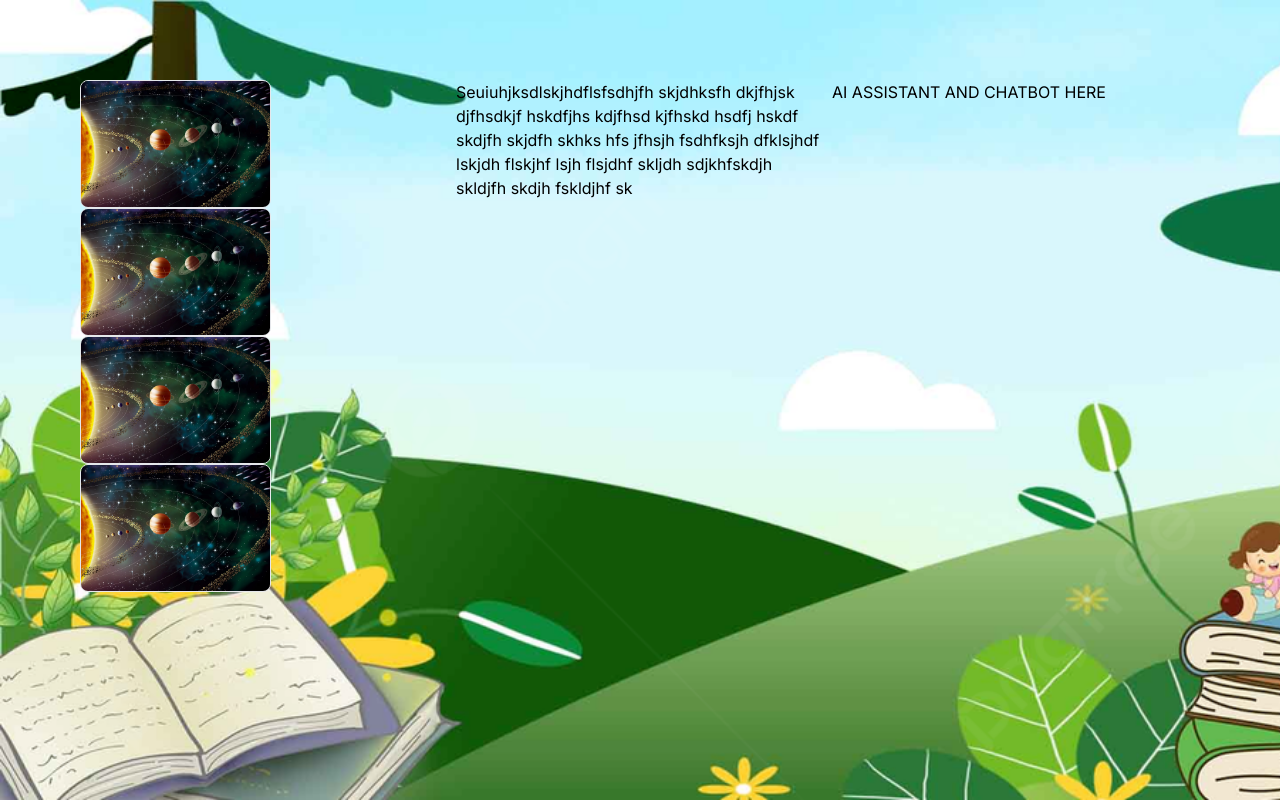
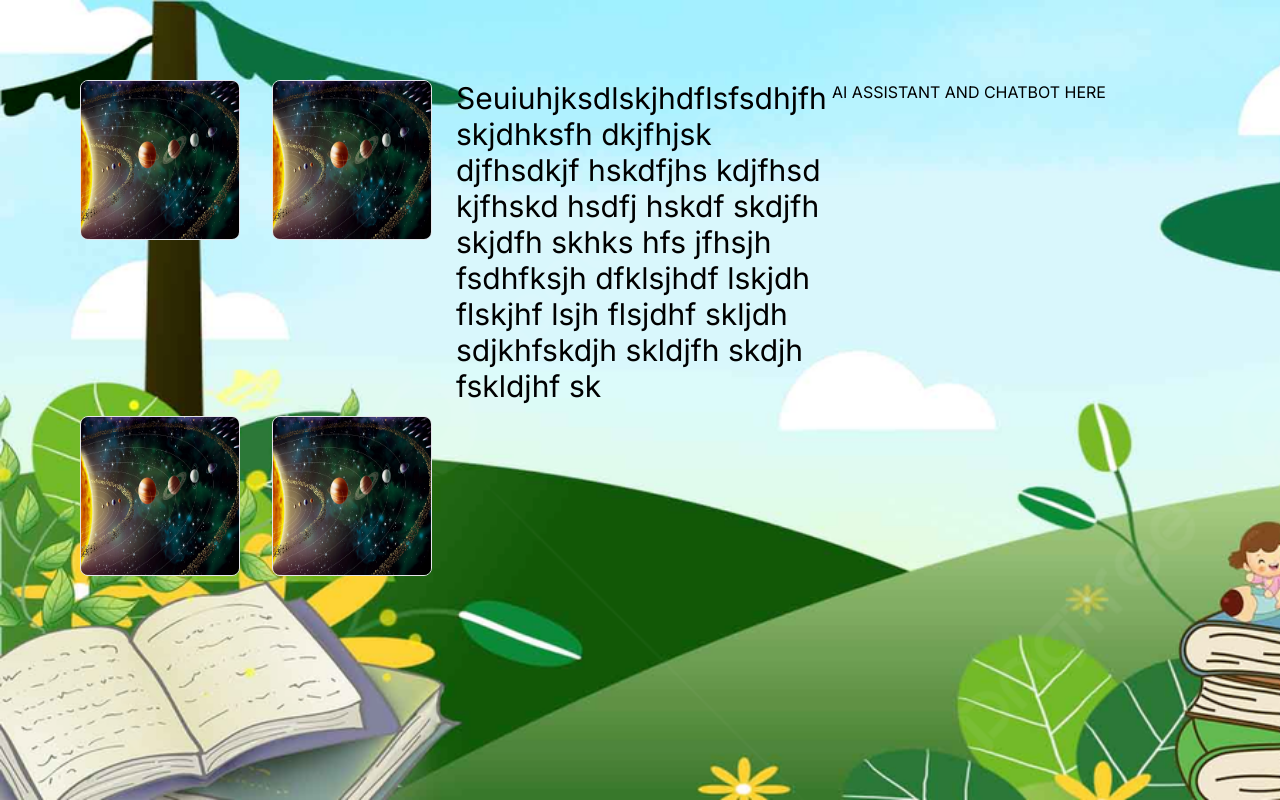
Before and after one commit to Tadi-san/Project-SAGE, a Next.js app in the folder sage/: page /details in a window 1280 px wide. Built offline with nearby package versions, Linux system fonts and the light colour scheme.

Commit message:
Adding updates

```diff
--- a/sage/src/app/details/page.tsx
+++ b/sage/src/app/details/page.tsx
@@ -4,30 +4,38 @@ import React from "react";
 function Details() {
   return (
     <div className="grid grid-cols-3 gap-2 h-screen bg-[url('/background.jpg')] bg-cover p-20">
-      <div className="gird grid-cols-2 gap-2">
+      <div className="flex flex-wrap gap-8">
+        <div>
           <img
             src="/img1.jpg"
             alt=""
-          className="h-32 border object-fit rounded-lg"
+            className="w-40 h-40 border rounded-lg bg-cover"
           />
+        </div>
+        <div>
           <img
             src="/img1.jpg"
             alt=""
-          className="h-32 border object-fit rounded-lg"
+            className="w-40 h-40 border rounded-lg bg-cover"
           />
+        </div>
+        <div>
           <img
             src="/img1.jpg"
             alt=""
-          className="h-32 border object-fit rounded-lg"
+            className="w-40 h-40 border rounded-lg bg-cover"
           />
+        </div>
+        <div>
           <img
             src="/img1.jpg"
             alt=""
-          className="h-32 border object-fit rounded-lg"
+            className="w-40 h-40 border rounded-lg bg-cover"
           />
         </div>
-      <div className="bg-[rgba(113, 113, 113, 0.4)] h-auto">
-        <p>
+      </div>
+      <div className="bg-[rgba(113, 113, 113, 0.4)] h-auto bg-grey-200">
+        <p className="text-3xl">
           Seuiuhjksdlskjhdflsfsdhjfh skjdhksfh dkjfhjsk djfhsdkjf hskdfjhs
           kdjfhsd kjfhskd hsdfj hskdf skdjfh skjdfh skhks hfs jfhsjh fsdhfksjh
           dfklsjhdf lskjdh flskjhf lsjh flsjdhf skljdh sdjkhfskdjh skldjfh skdjh
```
Lines whose indentation alone changed are shown as unchanged.
